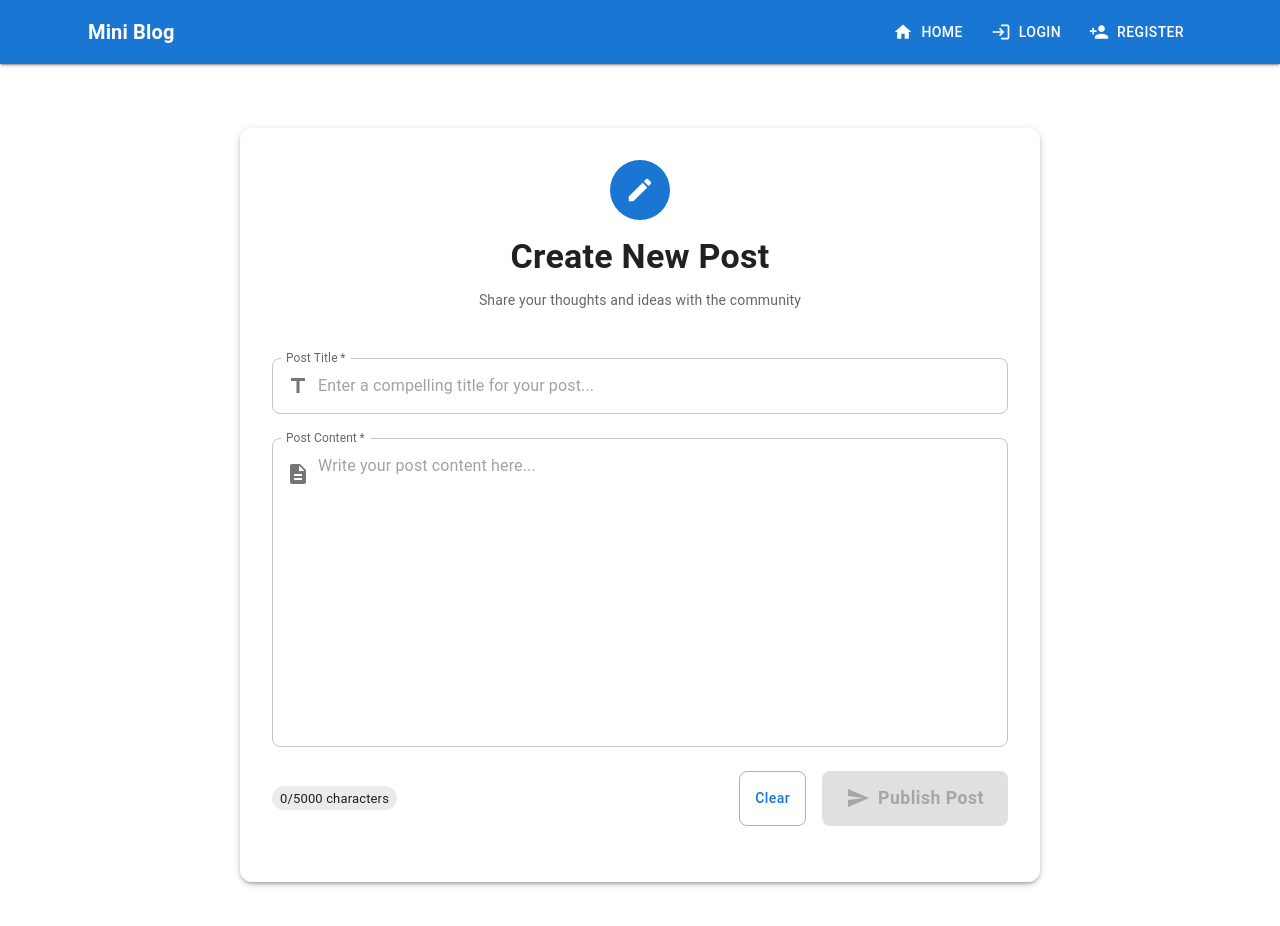
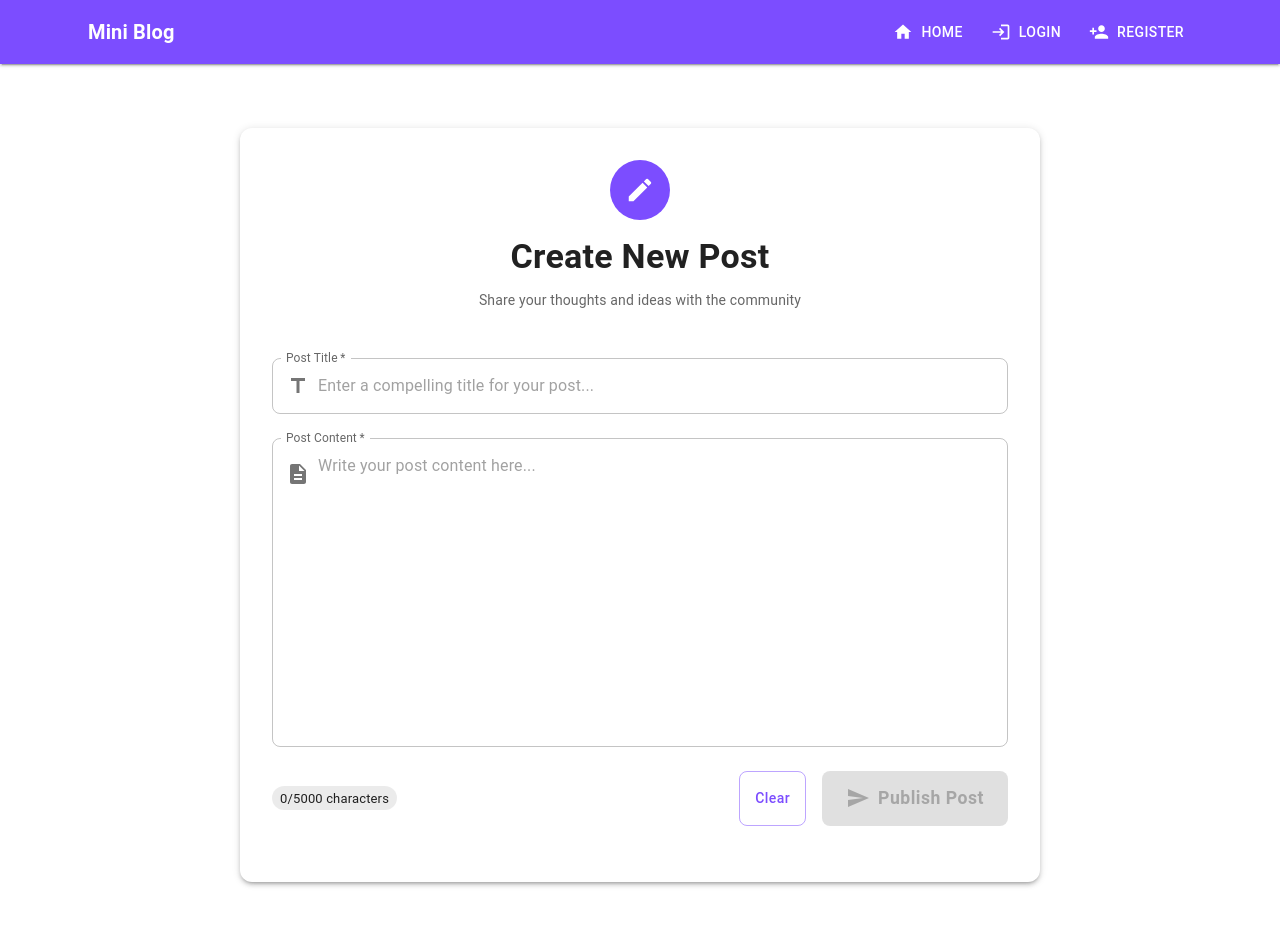
Before and after one commit to YBJ0000/full-stack-mini-blog, a React (Vite) app in the folder client/: page /new in a window 1280 px wide. Shown: the top 926 px of the page. Built offline with nearby package versions, Linux system fonts and the light colour scheme.

Commit message:
change the color theme and set font color to white

```diff
--- a/client/src/App.jsx
+++ b/client/src/App.jsx
@@ -29,10 +29,10 @@ import Register from './components/Register';
 const theme = createTheme({
   palette: {
     primary: {
-      main: '#1976d2',
+      main: '#7c4dff',
     },
     secondary: {
-      main: '#dc004e',
+      main: '#e040fb',
     },
   },
 });
```
